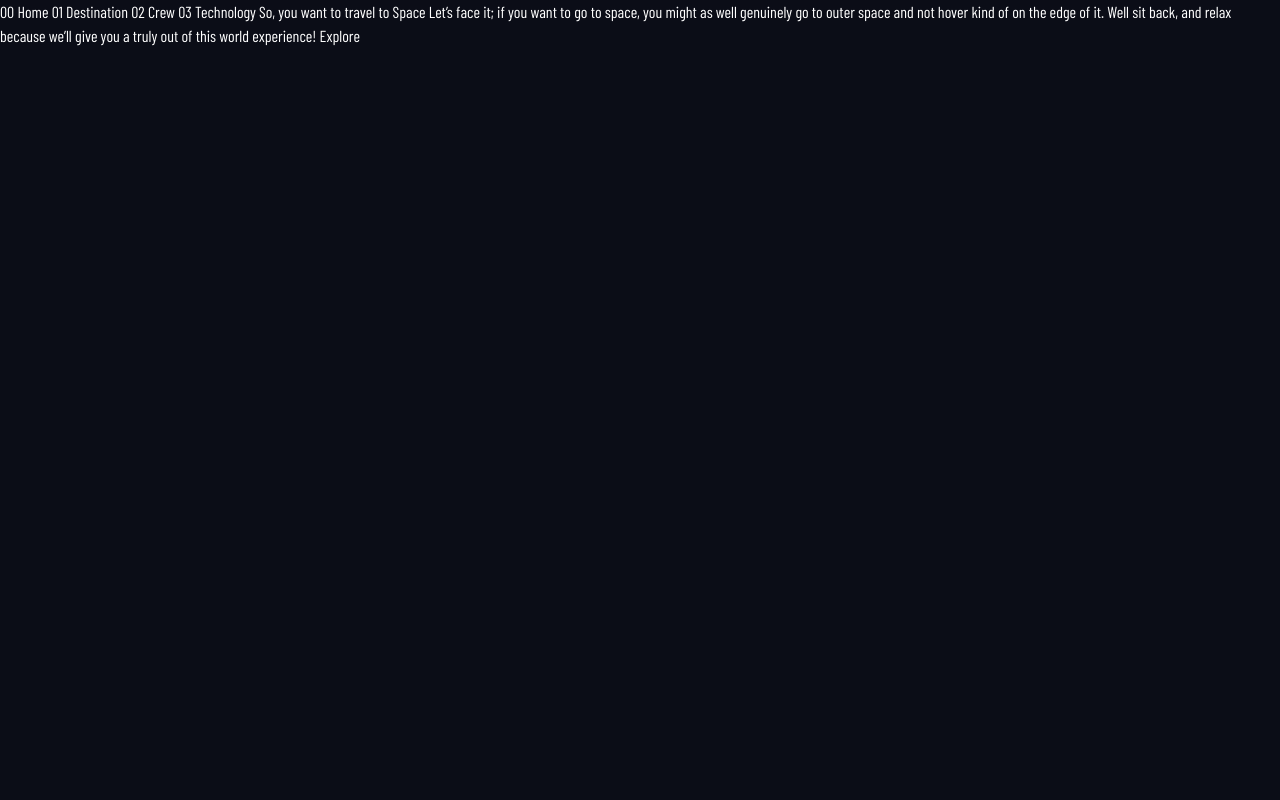
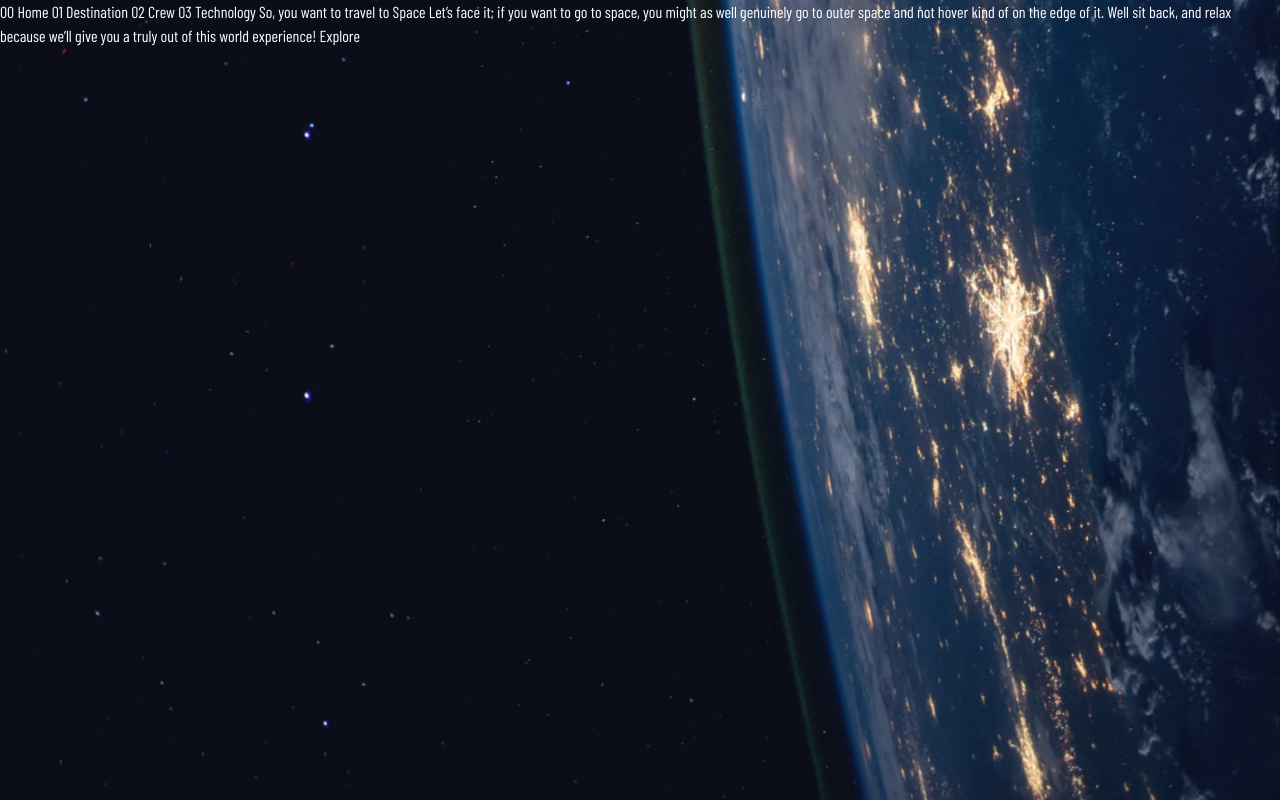
Before and after one commit to ChainTrek/space-tourism, a plain HTML site: page index.html in a window 1280 px wide. Drawn offline with nearby package versions, Linux system fonts and the light colour scheme; a web font is replaced by a local one.

Commit message:
Update background image for different screen sizes

```diff
--- a/index.html
+++ b/index.html
@@ -14,7 +14,8 @@
   </head>
 
   <body>
-    <div class="root"></div>
+    <div id="background-container"></div>
+    <div class="root">
       00 Home
       01 Destination
       02 Crew
@@ -27,6 +28,8 @@
       because we’ll give you a truly out of this world experience!
 
       Explore
+    </div>
+
   </body>
 
 </html>
--- a/styles/main.css
+++ b/styles/main.css
@@ -18,6 +18,11 @@
 }
 
 /* Body */
+body, html {
+  height: 100%;
+  width: 100%;
+}
+
 body {
   background-color: var(--Black);
   color: var(--White);
@@ -68,3 +73,31 @@ h5 {
   font-size: 1rem;
   letter-spacing: 0.16875em;
 }
+
+/* Background Image Change */
+.root {
+  height: 100vh;
+  width: 100vw;
+  background-size: cover;
+  background-position: center;
+  background-repeat: no-repeat;
+}
+
+/* Media Queries */
+@media (max-width: 600px) {
+  .root {
+    background-image: url('../images/home/background-home-mobile.jpg');
+  }
+}
+
+@media (min-width: 601px) and (max-width: 1200px) {
+  .root {
+    background-image: url('../images/home/background-home-tablet.jpg');
+  }
+}
+
+@media (min-width: 1201px) {
+  .root {
+    background-image: url('../images/home/background-home-desktop.jpg');
+  }
+}
```
Lines whose indentation alone changed are shown as unchanged.
